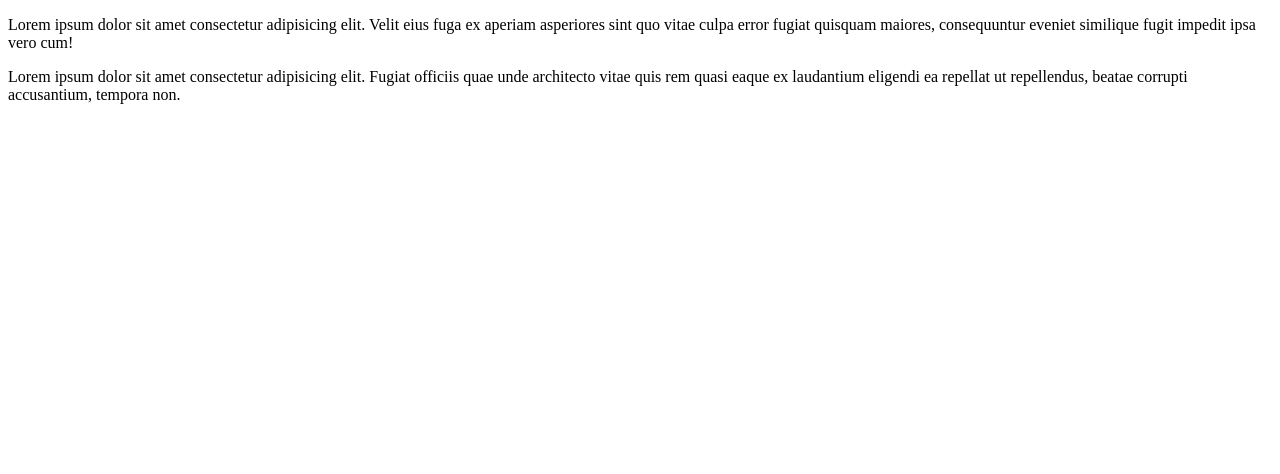
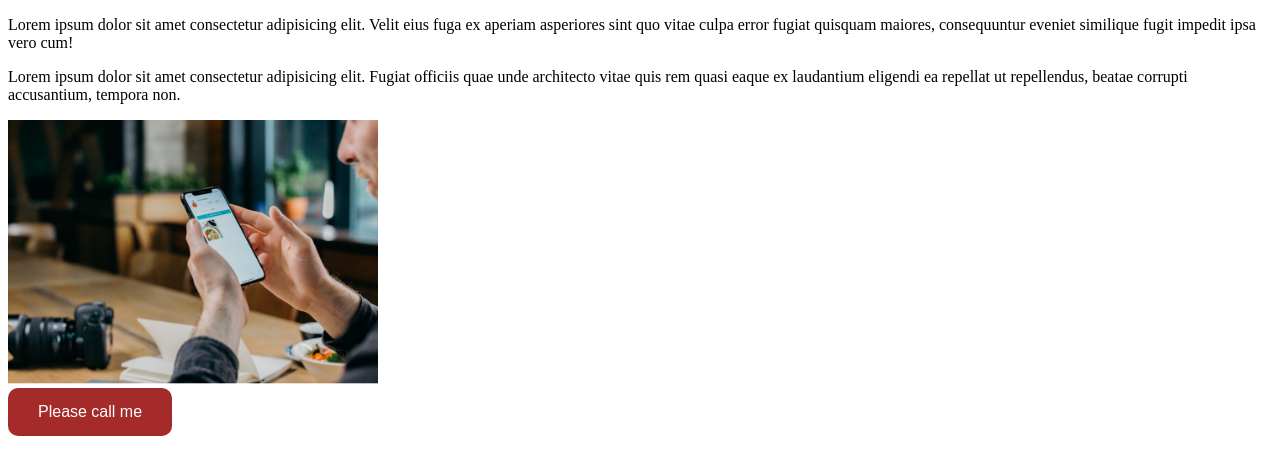
Before and after one commit to salam-uix/example-repo, a plain HTML site: page index.html in a window 1280 px wide. Drawn offline with Linux system fonts and the light colour scheme.

Commit message:
image and button

```diff
--- a/index.html
+++ b/index.html
@@ -5,9 +5,13 @@
     <meta http-equiv="X-UA-Compatible" content="IE=edge">
     <meta name="viewport" content="width=device-width, initial-scale=1.0">
     <title>Exploring github</title>
+    <link rel="stylesheet" href="style.css">
 </head>
 <body>
     <p>Lorem ipsum dolor sit amet consectetur adipisicing elit. Velit eius fuga ex aperiam asperiores sint quo vitae culpa error fugiat quisquam maiores, consequuntur eveniet similique fugit impedit ipsa vero cum!</p>
     <p>Lorem ipsum dolor sit amet consectetur adipisicing elit. Fugiat officiis quae unde architecto vitae quis rem quasi eaque ex laudantium eligendi ea repellat ut repellendus, beatae corrupti accusantium, tempora non.</p>
+    <img src="./images/article-ph-1.png" alt="">
+    <br>
+    <button type="submit">Please call me</button>
 </body>
 </html>
--- a/style.css
+++ b/style.css
@@ -0,0 +1,8 @@
+button{
+    padding: 15px 30px;
+    border: none;
+    background-color: brown;
+    color: white;
+    font-size: 16px;
+    border-radius: 10px;
+}
```
